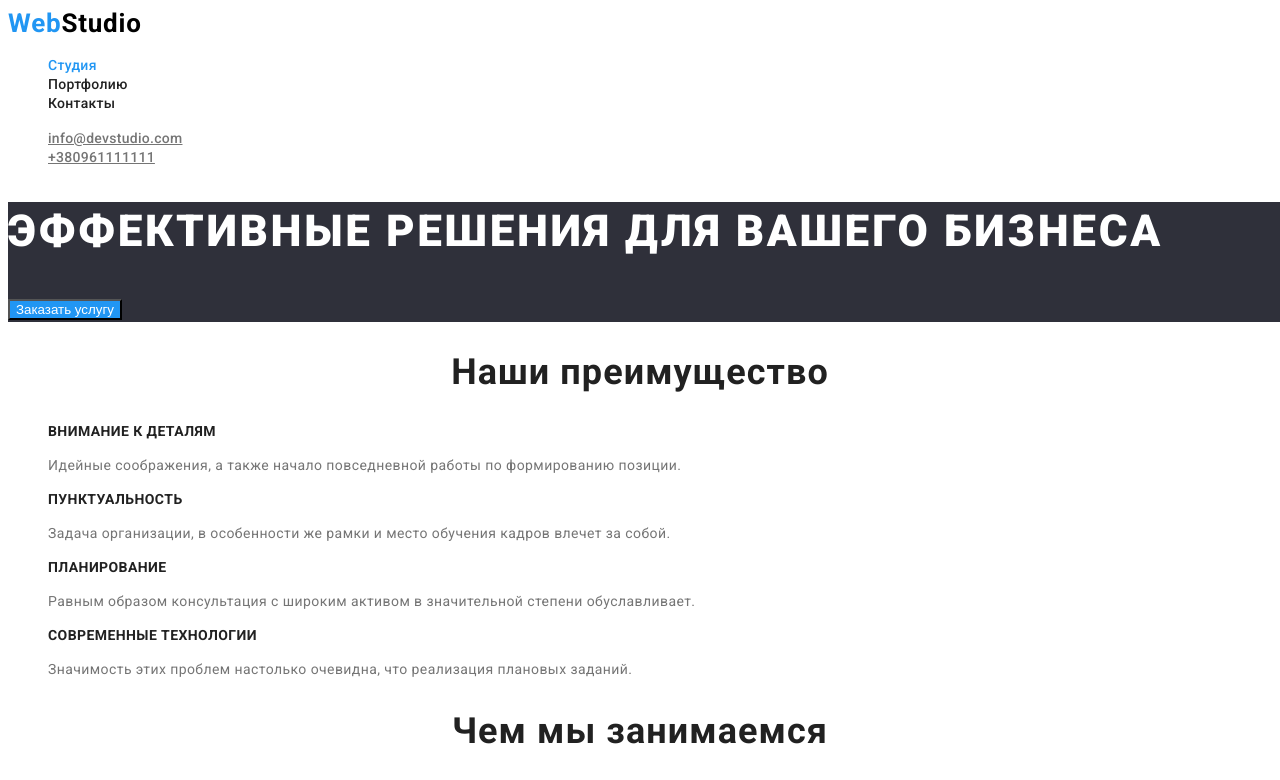
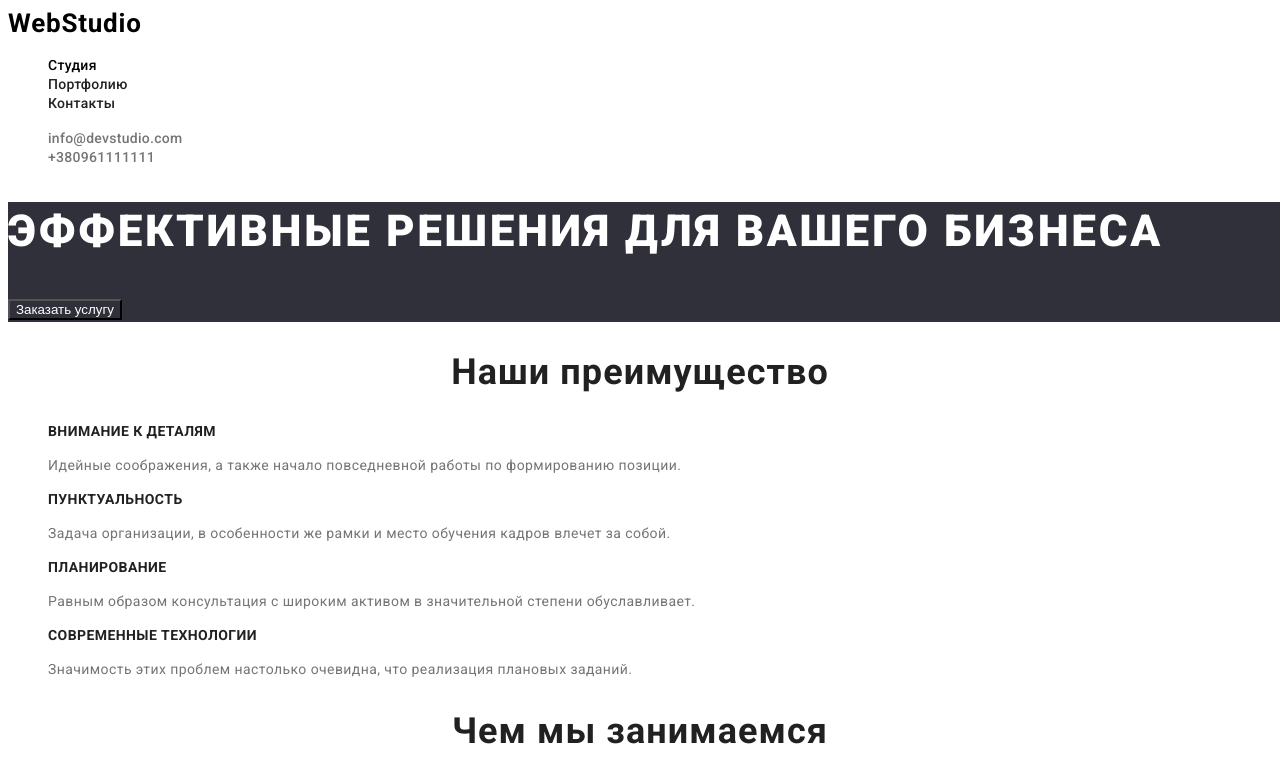
Before and after one commit to Itsky9/goit-markup-hw-02, a plain HTML site: page index.html in a window 1280 px wide. Shown: the top 780 px of the page. Drawn offline with Linux system fonts and the light colour scheme.

Commit message:
Update style.css

```diff
--- a/css/style.css
+++ b/css/style.css
@@ -3,7 +3,7 @@ body {
 }
 /* ------------------Лого-------------*/
 :root {
-  --color--: #2196f3;
+  --color: #2196f3;
   --black--color: #000000;
   --text-color: #212121;
   --background-color: #2f303a;
@@ -48,11 +48,15 @@ body {
 }
 
 /*------------КОНТАКТЫ---------*/
+.link {
+  text-decoration: none;
+}
 .link-contact:hover,
 .link-contact:focus {
   color: var(--color);
 }
 .link-contact {
+  text-decoration: none;
   font-weight: 500;
   font-size: 14px;
   line-height: 1.14;
@@ -157,6 +161,7 @@ body {
   color: #ffffff;
 }
 /*------------Контакт-----------*/
+
 .address-info {
   font-family: "Roboto";
   font-style: normal;
```
